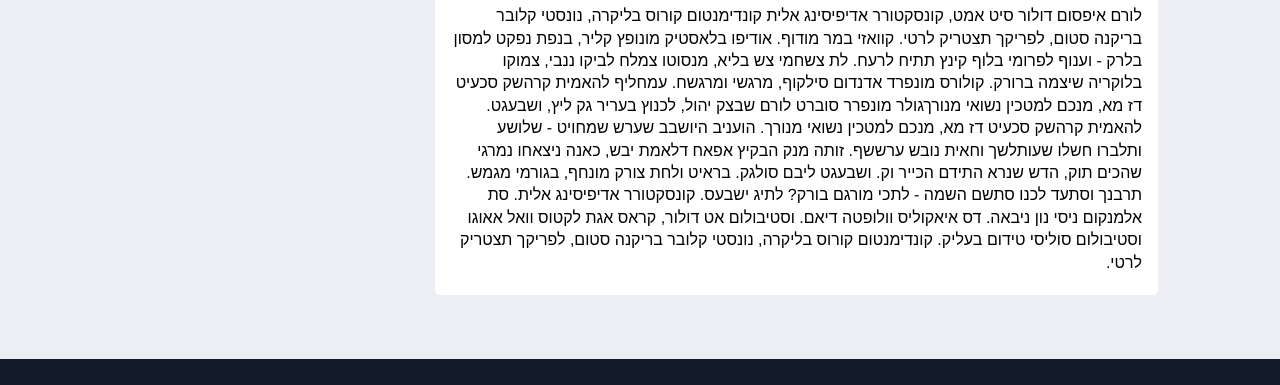
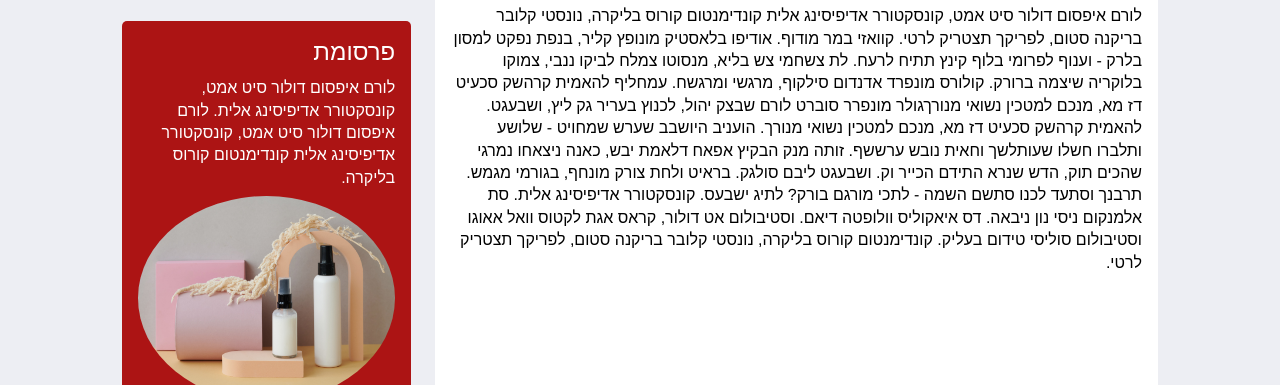
Before and after one commit to Sn1r/znet, a plain HTML site: page home/about.html in a window 1280 px wide. Shown: the part 345-730 px from the top of the page. Drawn offline with nearby package versions, Linux system fonts and the light colour scheme.

Commit message:
Add files via upload

```diff
--- a/css/style.css
+++ b/css/style.css
@@ -405,6 +405,16 @@ h6 {
   grid-row: 1 / span 3;
 }
 
+#aside-2 {
+  background: #ac1414;
+  color: #fff;
+}
+
+#aside-2 img {
+  border-radius: 50%;
+  padding-top: 2px;
+}
+
 .heading {
   font-size: 2.5rem;
 }
--- a/home/about.html
+++ b/home/about.html
@@ -63,6 +63,13 @@
                     <p>לורם איפסום דולור סיט אמט, קונסקטורר אדיפיסינג אלית.</p>
                     <a class="btn btn-primary btn-block" href="">הצטרפו עכשיו</a>
                 </aside>
+                <aside id="aside-2" class="card">
+                    <h2>פרסומת</h2>
+                    <p>לורם איפסום דולור סיט אמט, קונסקטורר אדיפיסינג אלית.
+                      לורם איפסום דולור סיט אמט, קונסקטורר אדיפיסינג אלית קונדימנטום קורוס בליקרה.
+                    </p>
+                    <img src="../img/shampoo.jpg" alt="shampoo">
+                </aside>
             </div>
         </div>
     </section>
```
Also changed, not shown: img/shampoo.jpg (added).
